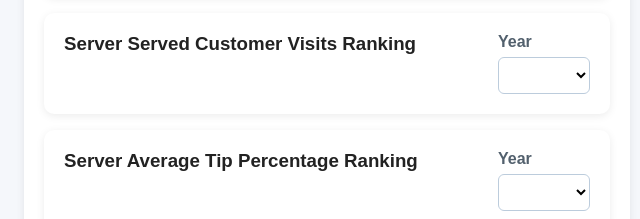
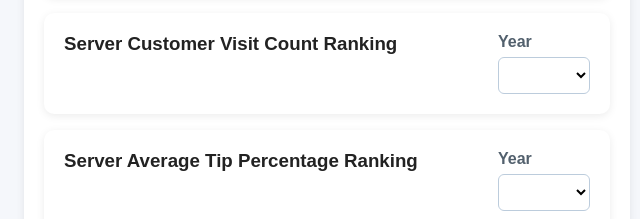
Before and after one commit to JamesLi429/cs5200-practicum-serverless, a plain HTML site: page public/dashboard.html in a window 1280 px wide. Shown: the part 2934-3153 px from the top of the page, 0-640 px from the left. Drawn offline with Linux system fonts and the light colour scheme; no server answers.

Commit message:
Refine server visit title and limit restaurant ranking

```diff
--- a/public/dashboard.html
+++ b/public/dashboard.html
@@ -241,7 +241,7 @@
 
         <article class="ranking-card">
           <div class="ranking-header">
-            <h3>Server Served Customer Visits Ranking</h3>
+            <h3>Server Customer Visit Count Ranking</h3>
             <label>Year<select id="server-visit-year-select"></select></label>
           </div>
           <div id="server-visit-ranking"></div>
--- a/public/js/dashboard.js
+++ b/public/js/dashboard.js
@@ -542,6 +542,7 @@ function renderRestaurantTotalRanking() {
       const revenueShare = (Number(row.totalRevenue || 0) / yearTotalRevenue) * 100;
       return revenueShare > 0;
     })
+    .slice(0, 10)
     .map((row, index) => ({
       ...row,
       rank: index + 1
```
